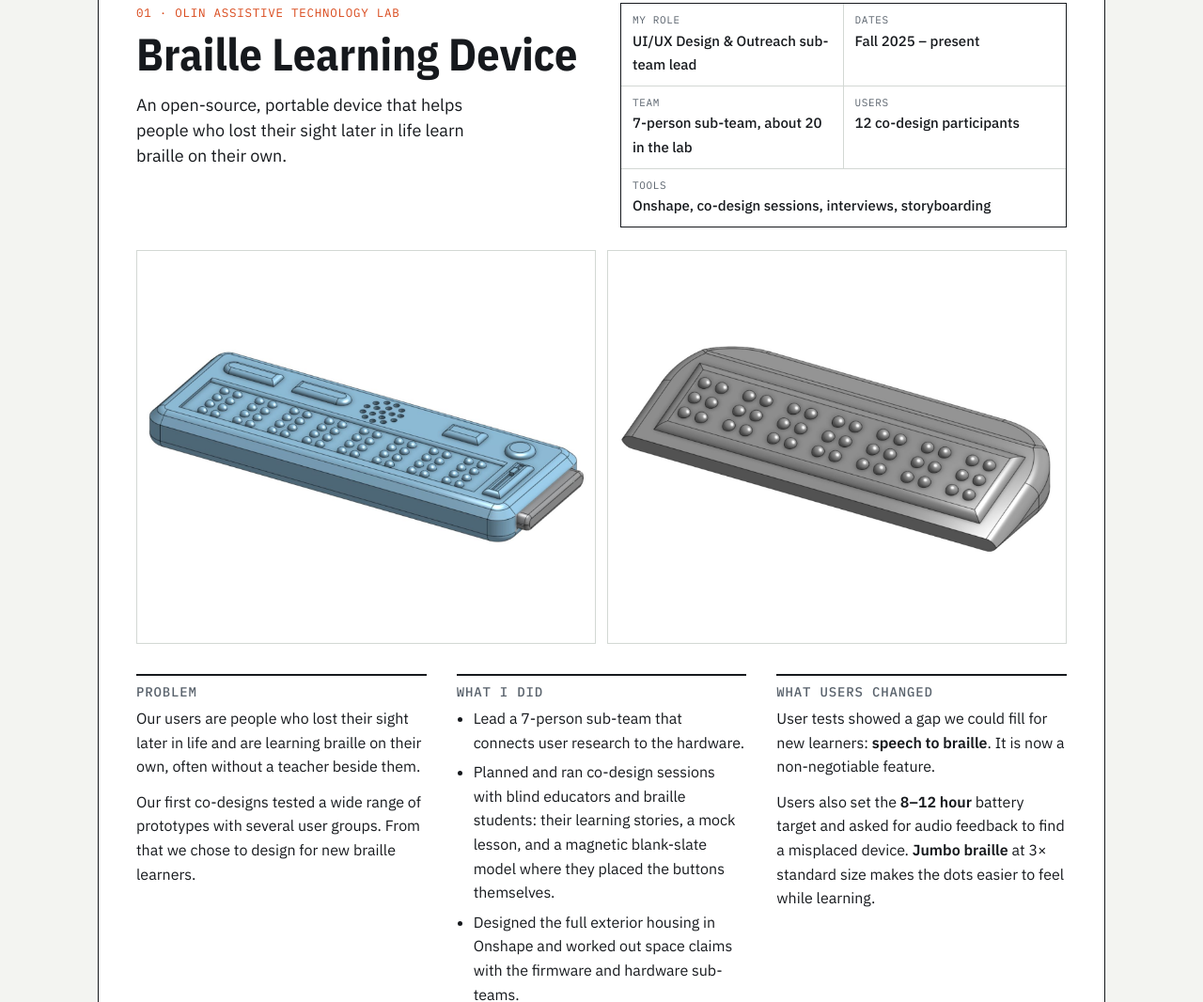
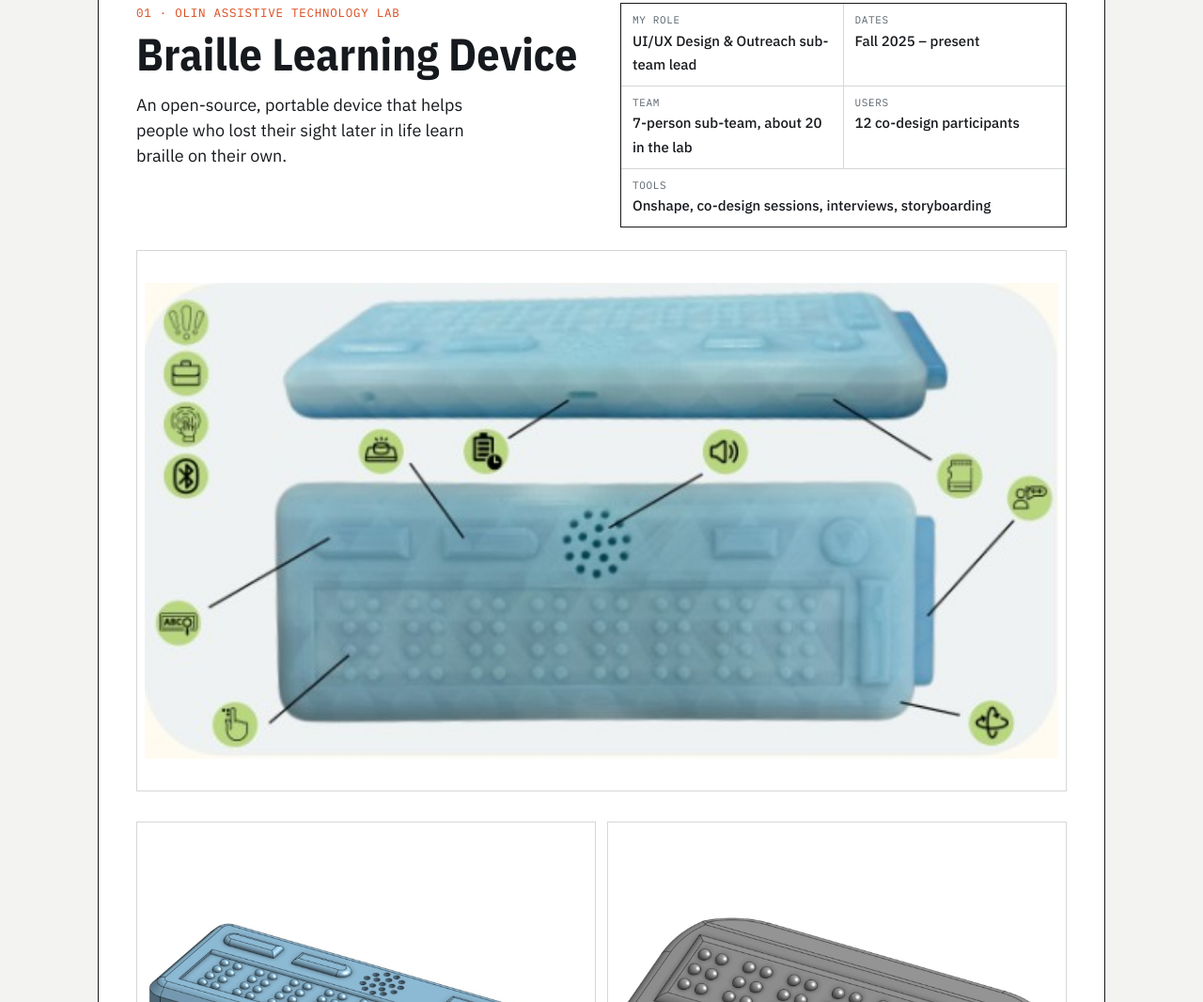
Before and after one commit to trevor-mcdonald/trevor-mcdonald.github.io, a plain HTML site: page index.html in a window 1280 px wide. Shown: the part 1254-2320 px from the top of the page at 94% size. Drawn offline with nearby package versions, Linux system fonts and the light colour scheme.

Commit message:
Braille device: add labeled prototype photo
Co-Authored-By: Claude Opus 5.5 <noreply@anthropic.com>
Claude-Session: https://claude.ai/code/session_01AUggcJf6mZB36iaFoSeik4

```diff
--- a/index.html
+++ b/index.html
@@ -239,6 +239,9 @@ dialog .close{position:fixed;top:14px;right:18px;background:#fff;color:#111;bord
       </div>
     </div>
 
+    <div class="gallery">
+      <figure class="fit free"><button type="button" data-full="img/braille-proto.jpg"><img src="img/braille-proto.jpg" alt="3D-printed prototype of the braille device in two views, labeled with icons for its features: jumbo braille cells, speaker, buttons, battery, memory card slot, speech-to-braille microphone, haptic feedback, and Bluetooth"></button><figcaption>Printed prototype with its features labeled: jumbo braille, speaker, buttons, battery, storage, microphone for speech to braille, haptics, Bluetooth</figcaption></figure>
+    </div>
     <div class="gallery g-2">
       <figure class="fit"><button type="button" data-full="img/braille-v2.jpg"><img src="img/braille-v2.jpg" alt="Blue CAD model of a slim rectangular braille device with eight jumbo braille cells, two long buttons, a speaker grille, a dial, and a volume slider"></button><figcaption>Current form factor: 8 jumbo cells, speaker, dial, slider, mic button</figcaption></figure>
       <figure class="fit"><button type="button" data-full="img/braille-v1.jpg"><img src="img/braille-v1.jpg" alt="Grey CAD model of an earlier wedge-shaped braille device with a recessed panel of eight braille cells"></button><figcaption>Earlier iteration: wedge body, braille only</figcaption></figure>
```
Also changed, not shown: img/braille-proto.jpg (added).
